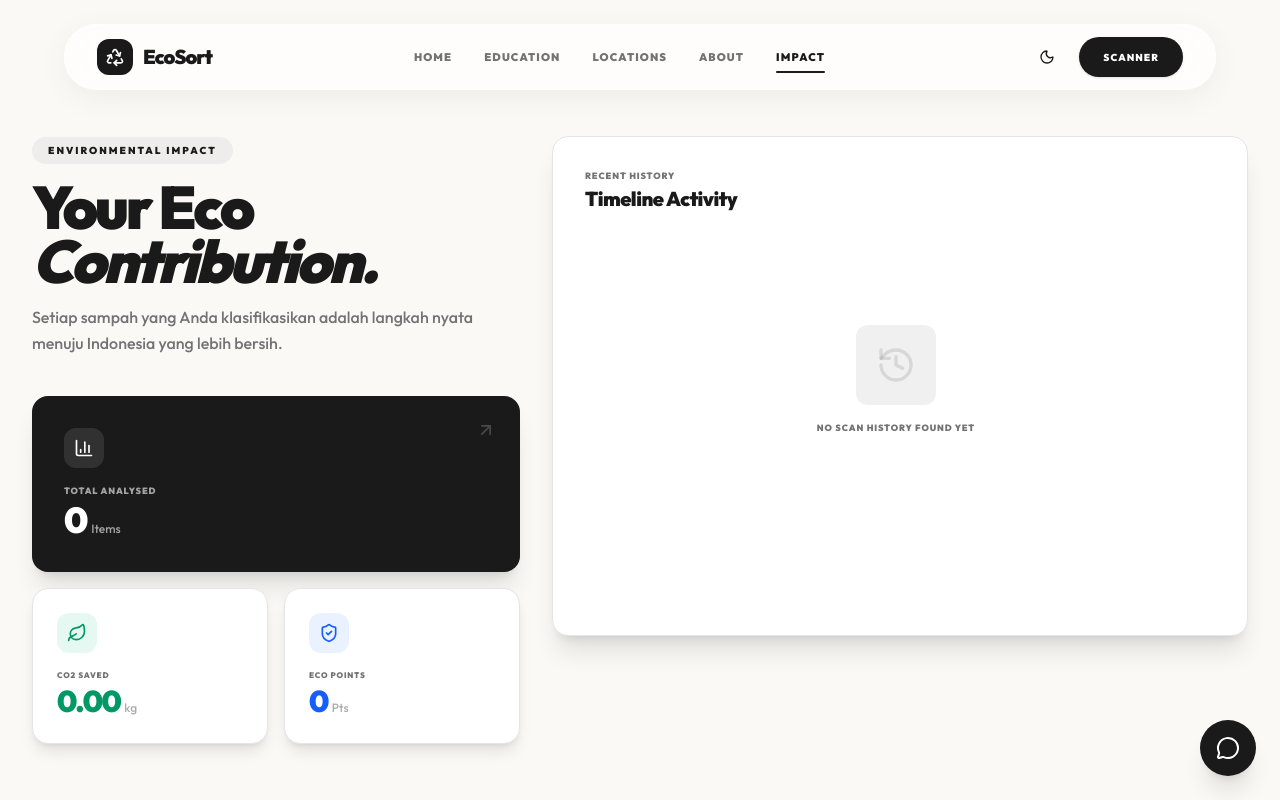
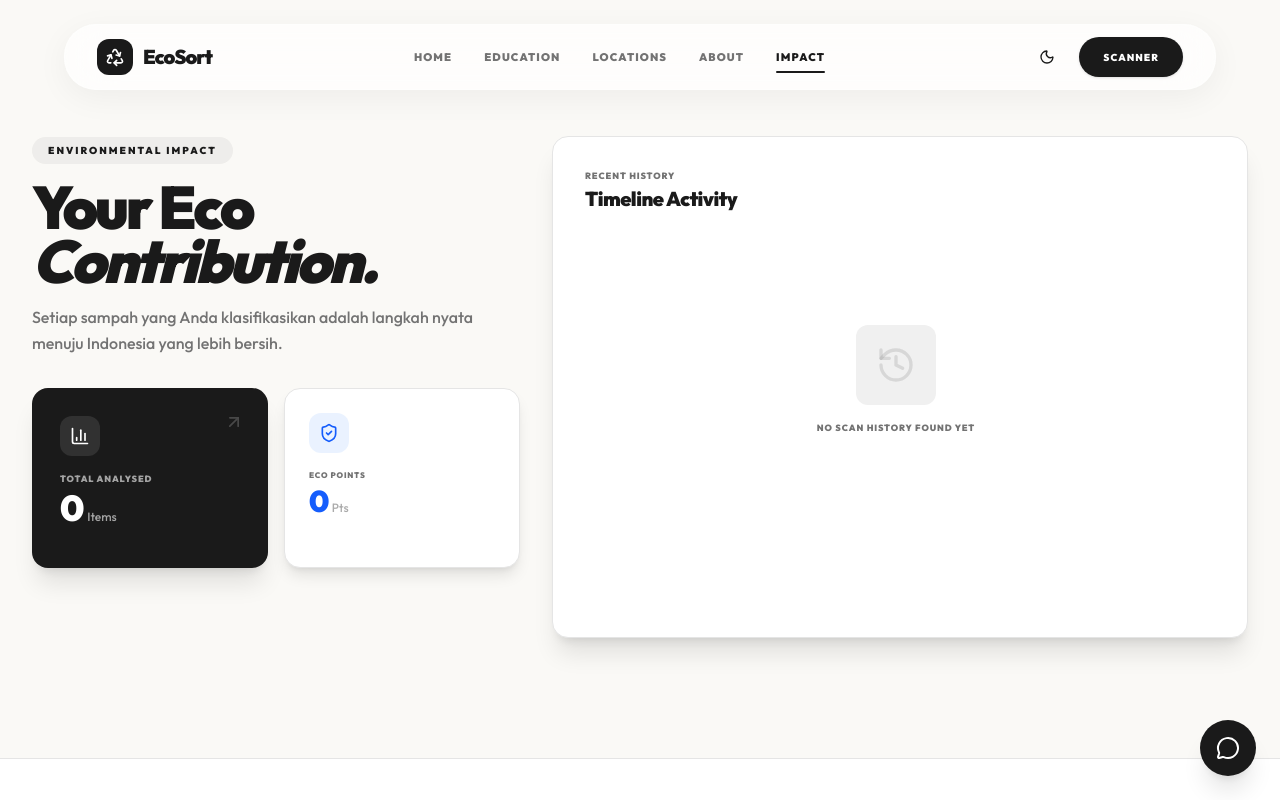
Before and after one commit to Thaakie/TrashCLASSIFIER, a React (Vite) app in the folder frontend/: page /impact in a window 1280 px wide. Shown: the top 800 px of the page. Built offline with nearby package versions, Linux system fonts and the light colour scheme; what @react-pdf/renderer would draw is missing.

Commit message:
change: history

```diff
--- a/frontend/src/App.tsx
+++ b/frontend/src/App.tsx
@@ -58,7 +58,6 @@ function App() {
   // Calculate Stats for Impact Page
   const stats = {
     total: history.length,
-    carbon: (history.length * 0.15).toFixed(2),
     points: history.length * 15
   }
 
--- a/frontend/src/pages/Impact.tsx
+++ b/frontend/src/pages/Impact.tsx
@@ -1,11 +1,10 @@
 import { motion } from 'framer-motion'
-import { Recycle, BarChart3, Leaf, ShieldCheck, History as HistoryIcon, ArrowUpRight } from 'lucide-react'
+import { Recycle, BarChart3, ShieldCheck, History as HistoryIcon, ArrowUpRight } from 'lucide-react'
 
 interface ImpactProps {
   history: any[]
   stats: {
     total: number
-    carbon: string
     points: number
   }
 }
@@ -20,7 +19,7 @@ const Impact = ({ history, stats }: ImpactProps) => {
       <div className="grid lg:grid-cols-12 gap-8 items-start">
 
         {/* Left Column: Title & Stats */}
-        <div className="lg:col-span-5 space-y-10">
+        <div className="lg:col-span-5 space-y-8">
           <div className="space-y-4">
             <motion.div
               initial={{ opacity: 0, scale: 0.8 }}
@@ -37,8 +36,8 @@ const Impact = ({ history, stats }: ImpactProps) => {
             </p>
           </div>
 
-          <div className="grid grid-cols-1 sm:grid-cols-2 lg:grid-cols-1 gap-4">
-            <div className="bg-primary text-primary-foreground p-8 rounded-2xl shadow-xl relative overflow-hidden group">
+          <div className="grid grid-cols-1 sm:grid-cols-2 lg:grid-cols-2 gap-4">
+            <div className="bg-primary text-primary-foreground p-7 rounded-2xl shadow-xl relative overflow-hidden group min-h-[180px]">
               <div className="relative z-10 space-y-4">
                 <div className="w-10 h-10 bg-white/10 rounded-xl flex items-center justify-center">
                   <BarChart3 className="w-5 h-5" />
@@ -53,22 +52,8 @@ const Impact = ({ history, stats }: ImpactProps) => {
               <ArrowUpRight className="absolute top-6 right-6 w-5 h-5 opacity-20" />
             </div>
 
-            <div className="grid grid-cols-2 gap-4">
-              <div className="bg-card p-6 rounded-2xl shadow-lg border border-border relative overflow-hidden group">
-                <div className="relative z-10 space-y-4">
-                  <div className="w-10 h-10 bg-emerald-500/10 text-emerald-600 rounded-xl flex items-center justify-center">
-                    <Leaf className="w-5 h-5" />
-                  </div>
-                  <div className="space-y-0.5">
-                    <p className="text-[8px] font-black uppercase tracking-widest text-muted-foreground">CO2 Saved</p>
-                    <p className="text-3xl font-black text-emerald-600 tracking-tighter">
-                      {stats.carbon}<span className="text-xs opacity-60 font-medium text-muted-foreground tracking-normal ml-1">kg</span>
-                    </p>
-                  </div>
-                </div>
-              </div>
-
-              <div className="bg-card p-6 rounded-2xl shadow-lg border border-border relative overflow-hidden group">
+            <div className="grid grid-cols-1 gap-4">
+              <div className="bg-card p-6 rounded-2xl shadow-lg border border-border relative overflow-hidden group min-h-[180px]">
                 <div className="relative z-10 space-y-4">
                   <div className="w-10 h-10 bg-blue-500/10 text-blue-600 rounded-xl flex items-center justify-center">
                     <ShieldCheck className="w-5 h-5" />
@@ -86,7 +71,7 @@ const Impact = ({ history, stats }: ImpactProps) => {
         </div>
 
         {/* Right Column: History */}
-        <div className="lg:col-span-7 bg-card border border-border rounded-2xl p-8 min-h-[500px] flex flex-col shadow-xl relative">
+        <div className="lg:col-span-7 bg-card border border-border rounded-2xl p-8 flex flex-col shadow-xl relative">
           <div className="flex items-center justify-between mb-8">
             <div className="space-y-0.5">
               <p className="text-[9px] font-black uppercase tracking-widest text-muted-foreground">Recent History</p>
@@ -100,7 +85,7 @@ const Impact = ({ history, stats }: ImpactProps) => {
             )}
           </div>
 
-          <div className="flex-grow overflow-y-auto pr-2 custom-scrollbar space-y-3 max-h-[600px]">
+          <div className="overflow-y-auto pr-2 custom-scrollbar space-y-3 max-h-[620px] min-h-[360px]">
             {history.length === 0 ? (
               <div className="h-full flex flex-col items-center justify-center py-20 space-y-4">
                 <div className="w-20 h-20 bg-muted rounded-xl flex items-center justify-center">
```
